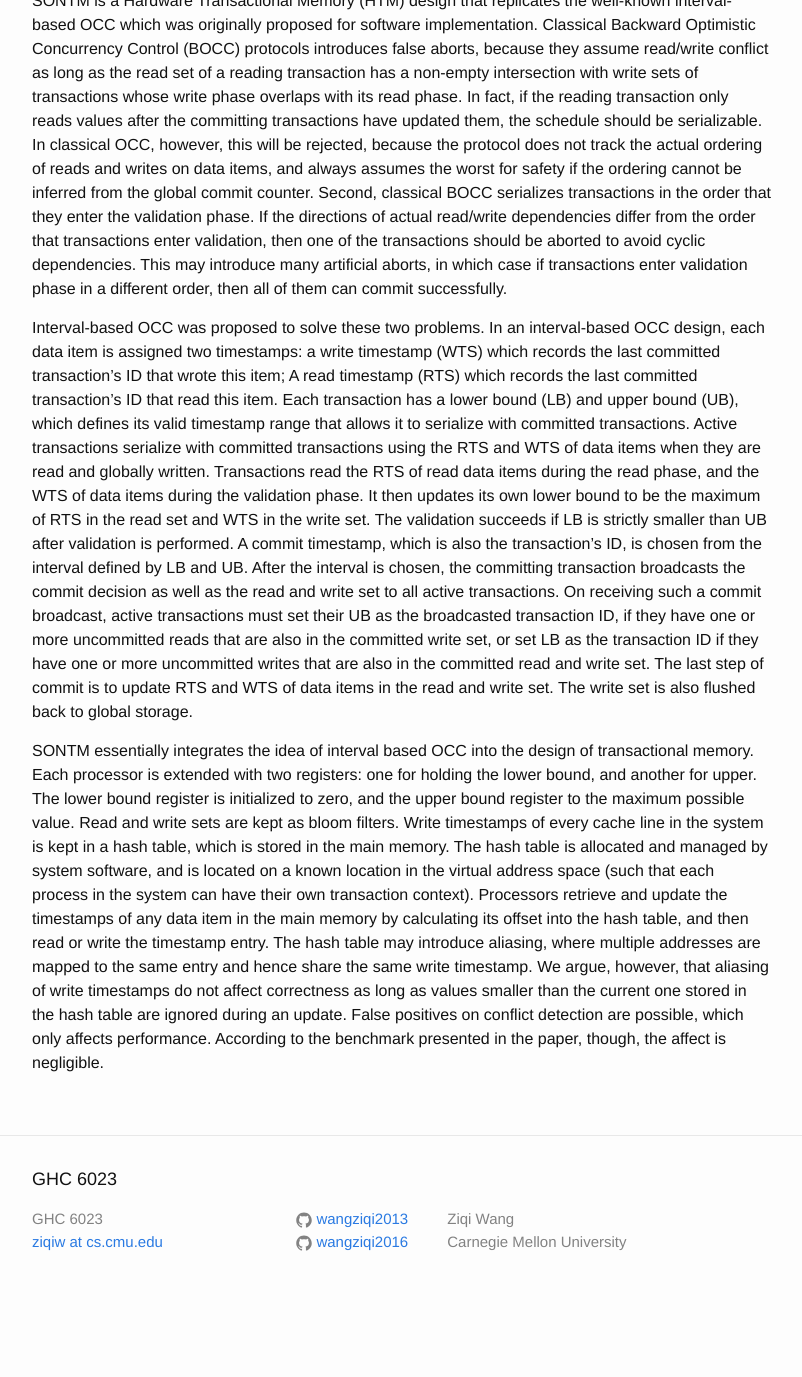
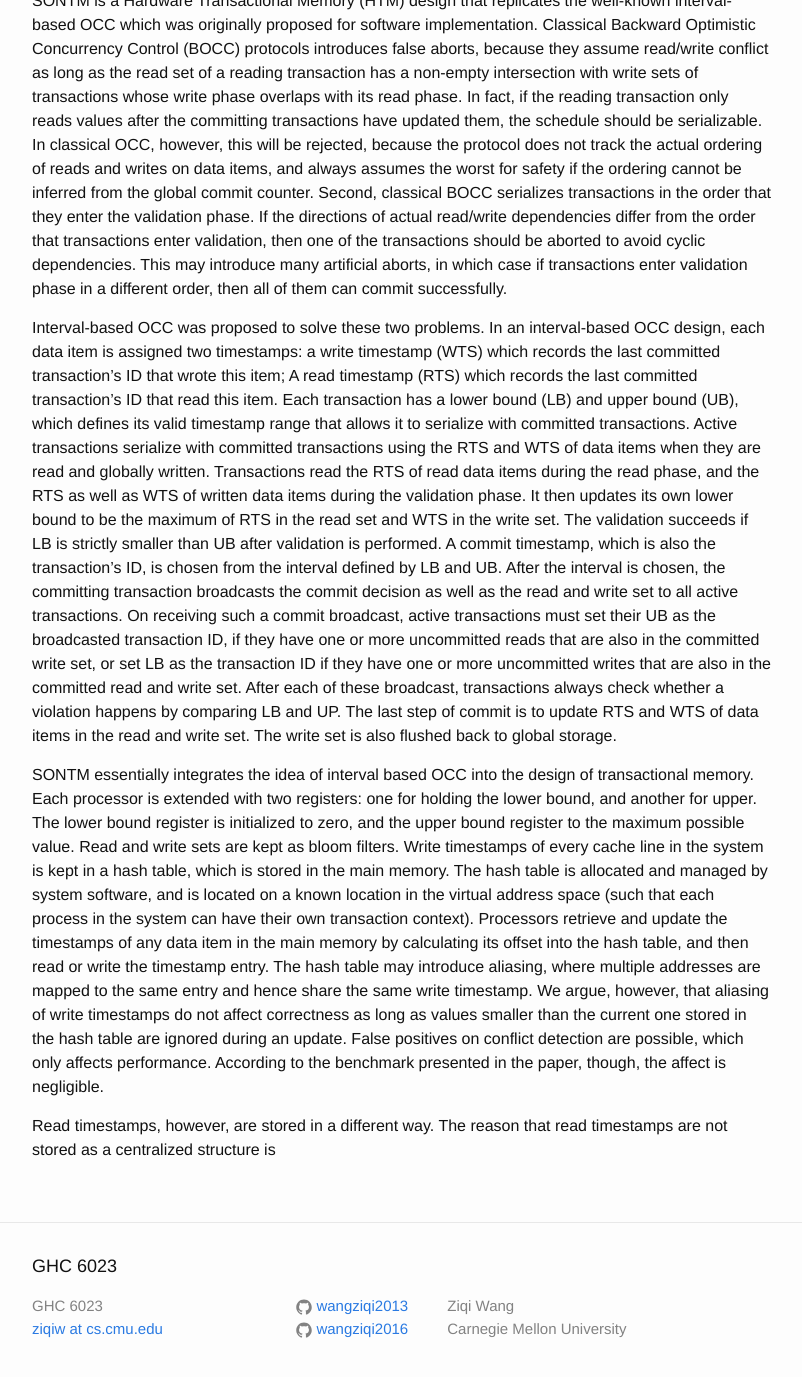
Before and after one commit to wangziqi2013/wangziqi2013.github.io, a Jekyll site: the page built from _posts/2018-06-20-sontm.markdown, in a window 1280 px wide and 1400 px high, scrolled down 689 px. Shown: the top 1377 px of the window, without its empty margins (238-1040 px from the left). Built offline with Jekyll 4.4.1, drawn with Linux system fonts in a browser that asks for light colours; before the commit the page ends 2002 px from its top, so only the background shows below that.

Commit message:
Small change

```diff
--- a/_posts/2018-06-20-sontm.markdown
+++ b/_posts/2018-06-20-sontm.markdown
@@ -33,14 +33,15 @@ this item; A read timestamp (RTS) which records the last committed transaction's
 Each transaction has a lower bound (LB) and upper bound (UB), which defines its valid timestamp range that
 allows it to serialize with committed transactions. Active transactions serialize with committed transactions
 using the RTS and WTS of data items when they are read and globally written. Transactions read the RTS of read
-data items during the read phase, and the WTS of data items during the validation phase. It then updates its
-own lower bound to be the maximum of RTS in the read set and WTS in the write set. The validation succeeds
-if LB is strictly smaller than UB after validation is performed. A commit timestamp, which is also the
+data items during the read phase, and the RTS as well as WTS of written data items during the validation phase.
+It then updates its own lower bound to be the maximum of RTS in the read set and WTS in the write set. The validation
+succeeds if LB is strictly smaller than UB after validation is performed. A commit timestamp, which is also the
 transaction's ID, is chosen from the interval defined by LB and UB. After the interval is chosen, the
 committing transaction broadcasts the commit decision as well as the read and write set to all active transactions.
 On receiving such a commit broadcast, active transactions must set their UB as the broadcasted transaction ID,
 if they have one or more uncommitted reads that are also in the committed write set, or set LB as the transaction
-ID if they have one or more uncommitted writes that are also in the committed read and write set. The last
+ID if they have one or more uncommitted writes that are also in the committed read and write set. After each
+of these broadcast, transactions always check whether a violation happens by comparing LB and UP. The last
 step of commit is to update RTS and WTS of data items in the read and write set. The write set is also
 flushed back to global storage.
 
@@ -56,3 +57,6 @@ multiple addresses are mapped to the same entry and hence share the same write t
 that aliasing of write timestamps do not affect correctness as long as values smaller than the current one
 stored in the hash table are ignored during an update. False positives on conflict detection are possible, which
 only affects performance. According to the benchmark presented in the paper, though, the affect is negligible.
+
+Read timestamps, however, are stored in a different way. The reason that read timestamps are not stored as
+a centralized structure is
```
